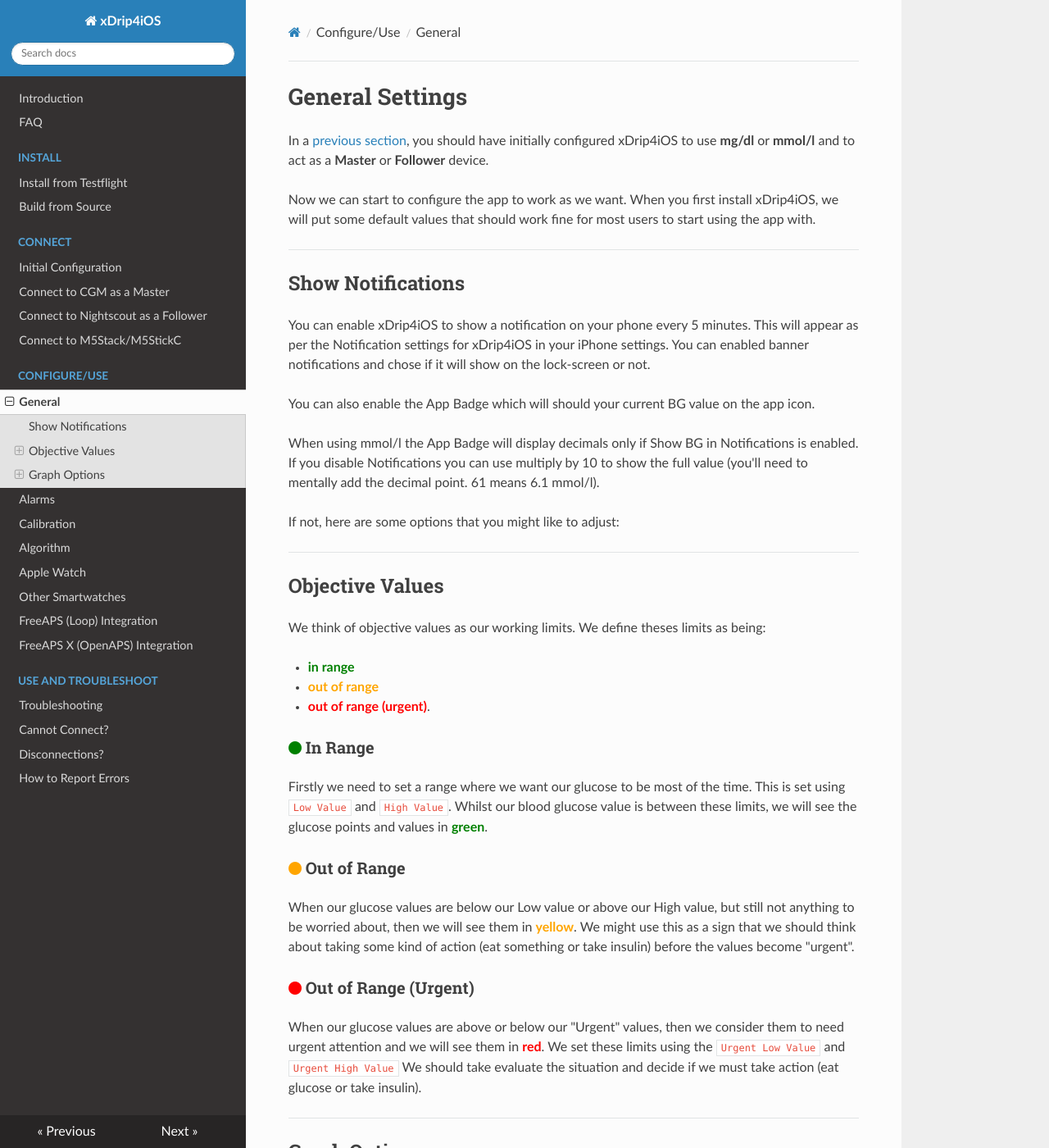
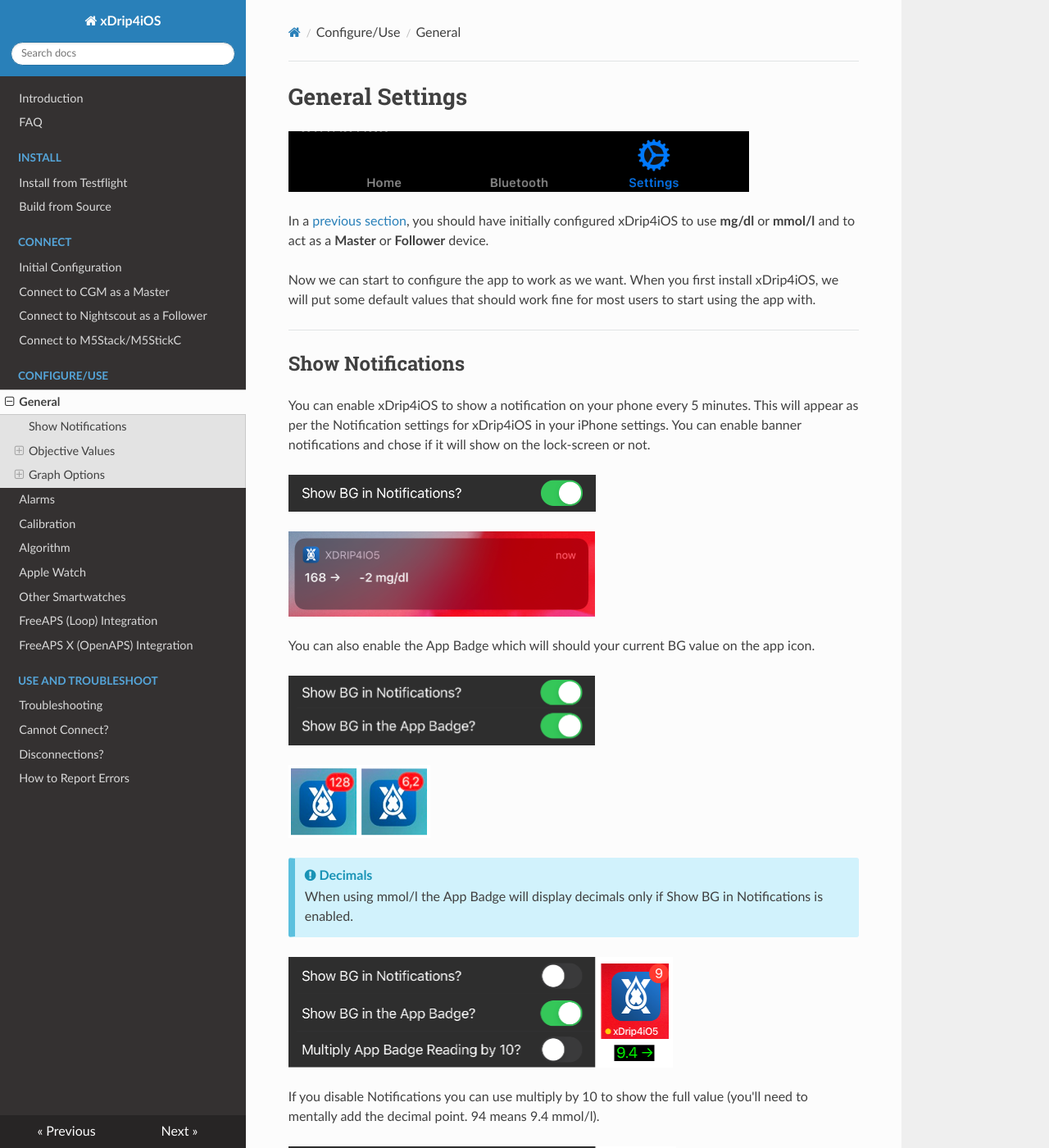
Before and after one commit to paulplant/xdrip4ios_docs, an MkDocs documentation site: the page built from docs/configure/index.md, in a window 1280 px wide and 1400 px high. Shown: the whole window at 82% size. Built offline with MkDocs 1.6.1, drawn with Linux system fonts in a browser that asks for light colours; nearby versions of some CDN libraries; old or Windows-style settings are respelled for this version of MkDocs; some of the changed text lies outside the part shown.

Commit message:
Add more pictures

```diff
--- a/docs/configure/index.md
+++ b/docs/configure/index.md
@@ -1,4 +1,6 @@
 # General Settings
+
+<img src="../img/Settings.png" style="zoom:75%;" />
 
 In a [previous section](../connect/index.md), you should have initially configured xDrip4iOS to use **mg/dl** or **mmol/l** and to act as a **Master** or **Follower** device.
 
@@ -6,13 +8,29 @@ Now we can start to configure the app to work as we want. When you first install
 ___
 ## Show Notifications
 
-You can enable xDrip4iOS to show a notification on your phone every 5 minutes. This will appear as per the Notification settings for xDrip4iOS in your iPhone settings. You can enabled banner notifications and chose if it will show on the lock-screen or not.
+You can enable xDrip4iOS to show a notification on your phone every 5 minutes. This will appear as per the Notification settings for xDrip4iOS in your iPhone settings. You can enable banner notifications and chose if it will show on the lock-screen or not.
+
+<img src="SettingsNotification.png" style="zoom:50%;" />
+
+<img src="Notification.png" style="zoom:50%;" />
 
 You can also enable the App Badge which will should your current BG value on the app icon.
 
-When using mmol/l the App Badge will display decimals only if Show BG in Notifications is enabled. If you disable Notifications you can use multiply by 10 to show the full value (you'll need to mentally add the decimal point. 61 means 6.1 mmol/l).
+<img src="SettingsNotifBadge.png" style="zoom:50%;" />
 
-If not, here are some options that you might like to adjust:
+<img src="Badge.png" style="zoom:54%;" />
+
+!!!info "Decimals"
+    When using mmol/l the App Badge will display decimals only if Show BG in Notifications is enabled.
+
+<img src="SettingsBadge.png" style="zoom:50%;" />
+
+If you disable Notifications you can use multiply by 10 to show the full value (you'll need to mentally add the decimal point. 94 means 9.4 mmol/l).
+
+<img src="SettingsBadge10.png" style="zoom:50%;" />
+
+</br>
+
 ___
 ## Objective Values
 
@@ -33,6 +51,11 @@ When our glucose values are below our Low value or above our High value, but sti
 ### ![](./../img/circle_red.png) Out of Range (Urgent)
 
 When our glucose values are above or below our "Urgent" values, then we consider them to need urgent attention and we will see them in <span style="color:red">**red**</span>. We set these limits using the ``Urgent Low Value`` and ``Urgent High Value`` We should take evaluate the situation and decide if we must take action (eat glucose or take insulin).
+
+<img src="Values.png" style="zoom:50%;" />
+
+</br>
+
 ___
 ## Graph Options
 
@@ -42,8 +65,14 @@ xDrip4iOS allows us to show the main graph in two ways:
 
 This option (used by default) will use our objective values to define the values shown on the vertical axis. It will also show guidelines across the graph so that we can easily see how close we are to each limit.
 
+<img src="yDynamic.png" style="zoom:50%;" />
+
 The graph will automatically scale if our blood glucose value is above our Urgent High value.
 
 ### Standard Grid
 
-By deselecting the dynamic graph option, xDrip4iOS will just show a default grid system. Again, the graph will scale as needed.
+By deselecting the dynamic graph option, xDrip4iOS will just show a default grid system.
+
+<img src="yStatic.png" style="zoom:50%;" />
+
+Again, the graph will scale as needed.
```
Also changed, not shown: docs/connect/cgm.md (+9 -3 lines), docs/connect/follower.md (+7 -0 lines), docs/connect/index.md (+1 -1 lines), docs/index.md (+11 -7 lines), docs/configure/Badge.png (added), docs/configure/Notification.png (added), docs/configure/SettingsBadge.png (added), docs/configure/SettingsBadge10.png (added), docs/configure/SettingsNotifBadge.png (added), docs/configure/SettingsNotification.png (added), docs/configure/Values.png (added), docs/configure/yDynamic.png (added), docs/configure/yStatic.png (added), docs/connect/Follower.png (added), 3 more files.
